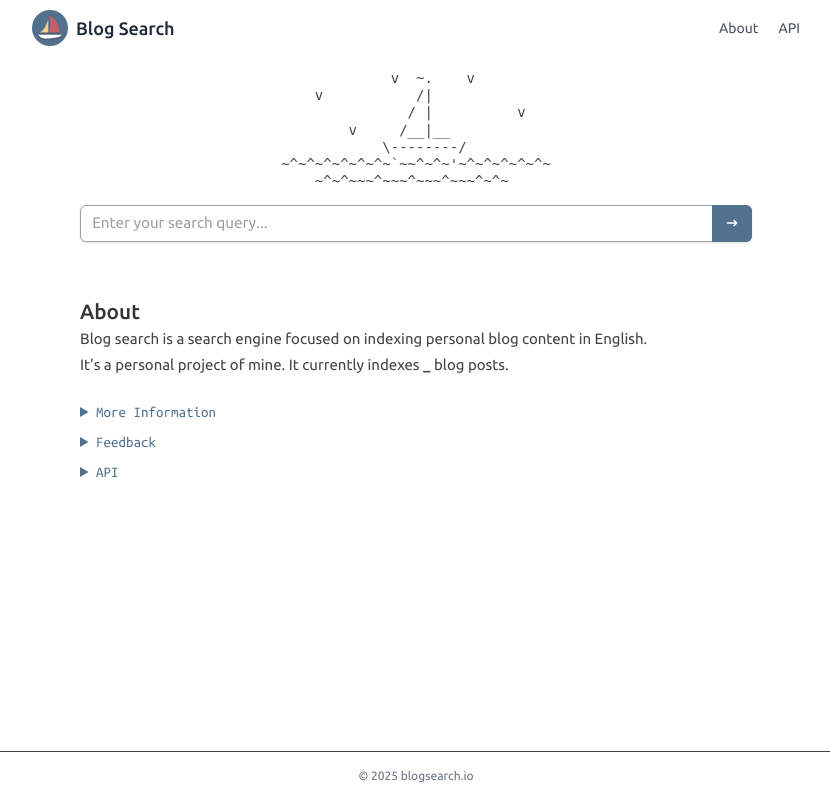
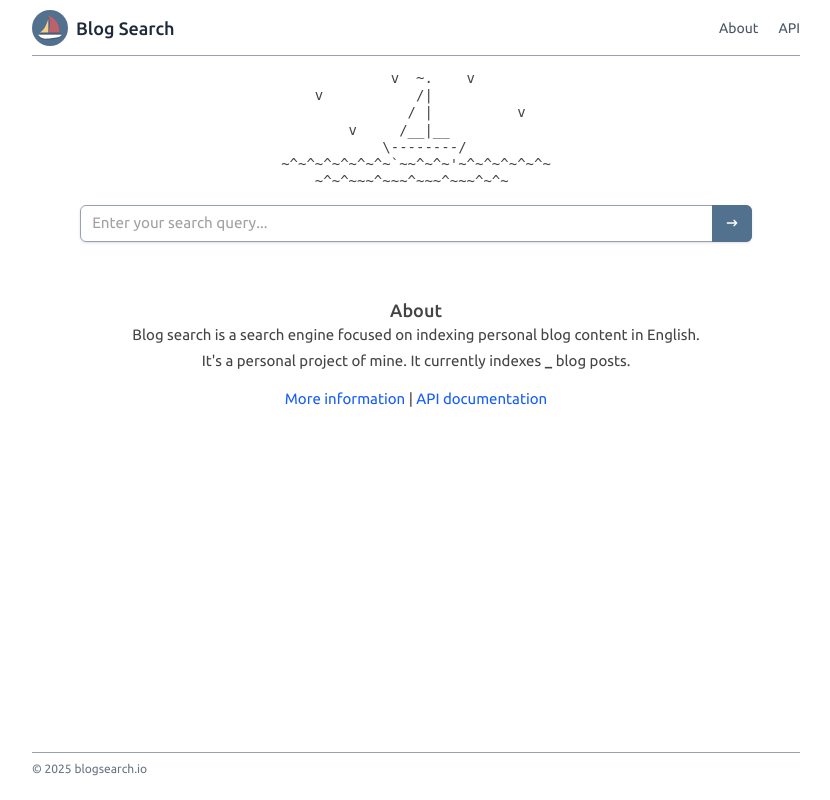
Before and after one commit to sawatkins/blog-search, a FastAPI app: page / in a window 1280 px wide. Shown: the whole page, without its empty margins (224-1054 px from the left). Run offline with FastAPI, Linux system fonts and the light colour scheme.

Commit message:
more design changes

```diff
--- a/web/templates/base.html
+++ b/web/templates/base.html
@@ -49,11 +49,11 @@
             font-weight: 700;
         }
 
-        h3 {
+        /* h3 {
             font-size: 1.3rem;
             font-weight: 500;
             color: #333;
-        }
+        } */
 
         input, button {
             font-size: 0.95rem;
@@ -97,9 +97,9 @@
 <body class="mx-auto px-4 sm:px-6 lg:px-8 max-w-4xl flex flex-col min-h-screen">
     <header class="bg-white">
         <div class="mx-auto max-w-screen-xl px-4 sm:px-6 lg:px-8">
-          <div class="flex h-14 items-center justify-between">
+          <div class="flex h-14 items-center justify-between border-b border-gray-400">
             <div class="flex-1 md:flex md:items-center md:gap-12">
-              <a class="block text-teal-600" href="/"> {# Link to home #}
+              <a class="block text-teal-600" href="/">
                 <span class="sr-only">Home</span>
                 <div class="flex items-center">
                     <img src="/static/img/sailboat.svg" alt="Blog Search logo" width="36">
@@ -125,16 +125,16 @@
         </div>
       </header>
 
+
       <main class="flex-grow flex flex-col items-center">
-        <div class="w-full max-w-2xl">
+        <div class="w-full px-8">
             {% block content %}
             {% endblock %}
         </div>
     </main>
 
-    <hr class="my-4">
-    <footer class="text-center pb-4">
-        <p class="text-xs text-gray-500">&copy; 2025 blogsearch.io</p>
+    <footer class="text-left h-12 px-8">
+        <p class="text-xs pt-2 text-gray-500 border-t border-gray-400">&copy; 2025 blogsearch.io</p>
     </footer>
 
     {% block scripts %}
--- a/web/templates/index.html
+++ b/web/templates/index.html
@@ -27,50 +27,15 @@
         </div>
     </form>
 
-    <div id="home-content" class="w-full mt-8">
+    <div id="home-content" class="w-full mt-8 text-center">
         <br>
         <h3 class="font-medium text-lg">About</h3>
         <p class="mb-1">Blog search is a search engine focused on indexing personal blog content in English.</p>
         <p class="mb-1">It's a personal project of mine. It currently indexes <strong class="font-mono">{{ posts_size or '_' }}</strong> blog posts.</p>
-        <br>
-        <details class="mb-2">
-            <summary class="cursor-pointer font-mono text-[#52718f]">More Information</summary>
-            <ul class="mt-2 list-disc pl-5">
-                <li>This project is still in development. <i>Everything will be greatly expanded and improved soon.</i> <a href="https://github.com/sawatkins/blog-search" class="text-blue-600 hover:underline">GitHub.</a></li>
-                <li>Queries work best with correctly spelled general keywords.</li>
-                <li>It currently uses PostgreSQL's full text search for indexing and ranking.</li>
-                <li>It is hosted on a single-node Kubernetes cluster with k3s.</li>
-                <li>The current list of blogs to index is compiled from <a href="https://github.com/outcoldman/hackernews-personal-blogs" target="_blank" class="text-blue-600 hover:underline">this list of HN blogs</a> and from <a href="https://ooh.directory/blogs/technology/" target="_blank" class="text-blue-600 hover:underline">ooh's tech directory</a>.</li>
-            </ul>
-        </details>
-
-        <details class="mb-2">
-            <summary class="cursor-pointer font-mono text-[#52718f]">Feedback</summary>
-            <p class="mt-2">Please provide your feedback on <a href="https://tally.so/r/mBe7We" target="_blank" class="text-blue-600 hover:underline">this form</a>.</p>
-        </details>
-
-        <details class="mb-2">
-            <summary class="cursor-pointer font-mono text-[#52718f]">API</summary>
-            <p class="mt-2">Search result endpoint:</p>
-            <pre class="bg-gray-100 p-2 rounded my-2 font-mono"><code>GET /api/search?q={query}</code></pre>
-            <p>Returns: JSON object with an array of search results, or an empty array if no results are found.</p>
-            <pre class="bg-gray-100 p-2 rounded my-2 font-mono"><code>{
-  "results": [
-    {
-      "url": "https://example.com/blog-post",
-      "title": "Example Blog Post",
-      "date": "2023-04-15",
-      "snippet": "Post content snippet..."
-    },
-    // More results...
-  ]
-}</code></pre>
-
-            <p>Example Usage:</p>
-            <pre class="bg-gray-100 p-2 rounded my-2 font-mono"><code style="white-space: pre-wrap;"># Python
-r = requests.get("https://blogsearch.io/api/search", params={"q": "your search query"})
-results = r.json()["results"]</code></pre>
-        </details>
+        <p class="mt-4">
+            <a href="/about" class="text-blue-600 hover:underline">More information</a> |
+            <a href="/api" class="text-blue-600 hover:underline">API documentation</a>
+        </p>
     </div>
 {% endblock %}
 
```
Also changed, not shown: web/templates/about.html (+18 -2 lines), web/templates/api.html (+26 -2 lines), web/templates/search.html (+6 -6 lines).
